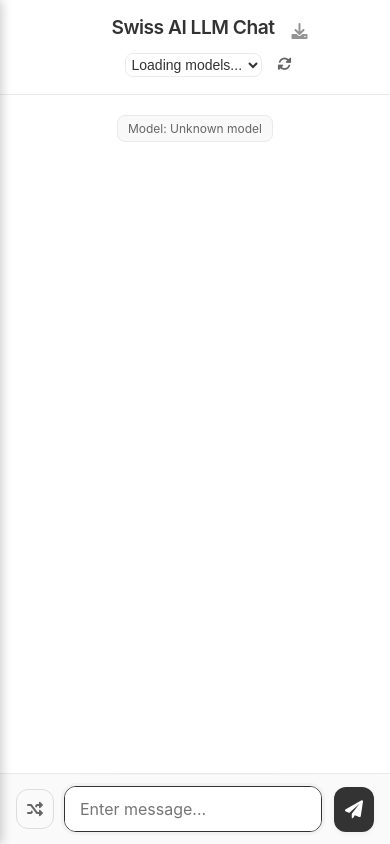
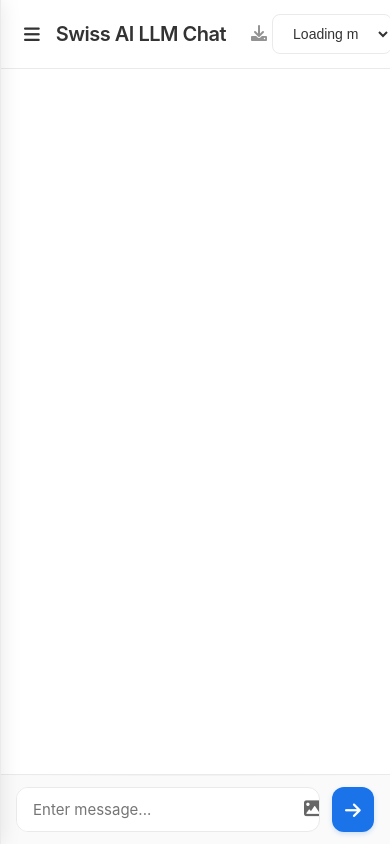
Before and after one commit to swiss-ai/llm-proxy, a FastAPI app: template templates/chat_gui.html in a window 390 px wide. Run offline with FastAPI, Linux system fonts and the light colour scheme; the template is opened without the code that fills it, so the values that code supplies are empty; some libraries are stand-ins or nearby versions.

Commit message:
Restore excluded files after pull

```diff
--- a/static/chat.css
+++ b/static/chat.css
@@ -23,29 +23,135 @@
   display: flex;
   flex-direction: row;
   border: 1px solid #eeeeee;
+  position: relative;
 }
 
 #chatSidebar {
-  width: 280px;
-  min-width: 280px;
+  width: 240px;
   height: 100%;
+  flex-shrink: 0;
   border-right: 1px solid #eaeaea;
   background-color: #fafafa;
   display: flex;
   flex-direction: column;
-  transition: transform 0.3s ease, box-shadow 0.3s ease;
   position: relative;
+  z-index: 10;
+  overflow: hidden;
 }
 
-#chatSidebar::after {
-  content: '';
-  position: absolute;
-  top: 0;
-  right: 0;
-  bottom: 0;
-  width: 1px;
-  background: linear-gradient(to bottom, transparent, rgba(0,0,0,0.03) 40%, rgba(0,0,0,0.03) 60%, transparent);
-  pointer-events: none;
+/* Hide text elements by default */
+.history-title h2,
+.sidebar-header .clear-history-btn,
+.chat-history-item p,
+.chat-history-item .timestamp,
+.new-chat-btn span,
+.info-icon {
+  opacity: 1;
+  white-space: nowrap;
+}
+
+.new-chat-btn {
+  justify-content: flex-start;
+}
+
+.new-chat-btn i {
+  margin-right: 8px;
+  font-size: 14px;
+}
+
+#chatSidebar .new-chat-container {
+  display: flex;
+  align-items: center;
+}
+
+#chatSidebar .import-btn {
+  display: block;
+}
+
+#chatMain {
+  flex-grow: 1;
+  width: calc(100% - 240px);
+  display: flex;
+  flex-direction: column;
+  height: 100%;
+  position: relative;
+  background-color: #ffffff;
+}
+
+/* Mobile layout adjustments */
+@media (max-width: 768px) {
+  .hamburger-menu {
+    display: flex !important;
+    position: static;
+    z-index: 10;
+    margin-right: 8px;
+  }
+
+  #appContainer {
+    flex-direction: column;
+    width: 100%;
+    height: 100vh;
+    margin: 0;
+    border-radius: 0;
+    border: none;
+  }
+
+  #chatSidebar {
+    position: fixed;
+    left: -280px;
+    top: 0;
+    width: 280px;
+    height: 100vh;
+    z-index: 1000;
+    box-shadow: 0 0 20px rgba(0,0,0,0.1);
+    transition: left 0.3s ease;
+    background-color: #fafafa;
+  }
+
+  #chatSidebar.show {
+    left: 0;
+    display: flex;
+  }
+
+  #chatMain {
+    width: 100%;
+  }
+
+  #header {
+    flex-direction: row;
+    justify-content: space-between;
+    align-items: center;
+    padding: 10px 15px;
+    flex-wrap: nowrap;
+  }
+
+  .header-left {
+    display: flex;
+    align-items: center;
+    gap: 8px;
+    flex: 0 0 auto;
+  }
+
+  #header h1 {
+    margin: 0;
+    font-size: 16px;
+    white-space: nowrap;
+    overflow: hidden;
+    text-overflow: ellipsis;
+  }
+
+  .model-selector {
+    display: flex;
+    align-items: center;
+    gap: 5px;
+    flex: 0 0 auto;
+  }
+
+  .custom-dropdown select {
+    max-width: 120px;
+    padding: 5px 8px;
+    font-size: 13px;
+  }
 }
 
 .sidebar-header {
@@ -339,7 +453,7 @@
 }
 
 .btn {
-  background-color: #333;
+  background-color: #1a73e8;
   color: #fff;
   border: none;
   padding: 0;
@@ -352,7 +466,7 @@
   justify-content: center;
   align-items: center;
   transition: all 0.3s ease;
-  box-shadow: 0 2px 5px rgba(0, 0, 0, 0.05);
+  box-shadow: 0 2px 5px rgba(26, 115, 232, 0.2);
 }
 
 .btn i {
@@ -490,85 +624,6 @@
 .chat-history::-webkit-scrollbar-thumb:hover,
 #chatHistoryList::-webkit-scrollbar-thumb:hover {
   background-color: #ccc;
-}
-
-/* Media queries for responsive design */
-@media (max-width: 768px) {
-  #appContainer {
-    flex-direction: column;
-    width: 100%;
-    height: 100vh;
-    margin: 0;
-    border-radius: 0;
-    border: none;
-  }
-
-  #chatSidebar {
-    position: fixed;
-    left: 0;
-    top: 0;
-    bottom: 0;
-    width: 280px;
-    height: 100vh;
-    z-index: 1001;
-    transform: translateX(-100%);
-    box-shadow: 0 0 20px rgba(0,0,0,0.1);
-  }
-
-  #chatSidebar.show {
-    transform: translateX(0);
-  }
-
-  .hamburger-menu {
-    display: flex;
-    position: fixed;
-    top: 15px;
-    left: 15px;
-    z-index: 1000;
-    background-color: #fff;
-    color: #333;
-    border: 1px solid #eaeaea;
-    border-radius: 10px;
-    width: 40px;
-    height: 40px;
-    justify-content: center;
-    align-items: center;
-    cursor: pointer;
-    box-shadow: 0 2px 10px rgba(0,0,0,0.1);
-    transition: all 0.2s ease;
-  }
-
-  .hamburger-menu:hover {
-    background-color: #f8f8f8;
-  }
-
-  .hamburger-menu i {
-    font-size: 18px;
-  }
-
-  #chatMain {
-    width: 100%;
-  }
-
-  #header {
-    flex-direction: column;
-    text-align: center;
-    padding-left: 50px; /* Make room for hamburger menu */
-    padding-top: 15px;
-    padding-bottom: 15px;
-  }
-
-  #header h1 {
-    margin-bottom: 10px;
-  }
-
-  .chat-history {
-    padding: 20px;
-  }
-
-  .container {
-    max-width: 85%;
-  }
 }
 
 /* Drag area styles with improved design */
@@ -672,100 +727,19 @@
   margin-bottom: 10px;
 }
 
-.parallel-response-container {
-  margin-top: 10px;
-  align-self: center;
-  display: flex;
-  gap: 20px;
-  width: 100%;
-  justify-content: center;
-}
-
-/* Adjust message styles for smartphones */
 @media (max-width: 768px) {
-  #appContainer {
-    flex-direction: column;
-    width: 100%;
-    height: 100vh;
-    margin: 0;
-    border-radius: 0;
-  }
-
-  #chatSidebar {
-    position: fixed;
-    left: 0;
-    top: 0;
-    bottom: 0;
-    width: 250px;
-    height: 100vh;
-    z-index: 1001;
-    transform: translateX(-100%);
-    box-shadow: 2px 0 10px rgba(0,0,0,0.2);
-  }
-
-  #chatSidebar.show {
-    transform: translateX(0);
-  }
-
-  .hamburger-menu {
-    display: flex;
-  }
-
-  #chatMain {
-    width: 100%;
-  }
-
-  .btn {
-    padding: 10px;
-    font-size: 20px;
-  }
-
-  .parallel-btn {
-    padding: 10px;
-    font-size: 20px;
-  }
-
-  .chat-history .container {
-    max-width: 100%;
-  }
-
-  #header {
-    flex-direction: column;
-    text-align: center;
-    padding-left: 50px; /* Make room for hamburger menu */
-  }
-
-  #header h1,
-  .model-selector {
-    width: 100%;
-    font-size: larger;
-  }
-
-  .custom-dropdown select {
-    max-width: none;
-    padding: 2px;
-  }
-
-  .message-input-wrapper {
-    flex-grow: 1;
-  }
-
-  .input-field {
-    font-size: 16px;
-    padding: 12px 15px;
-  }
-
-  .image-upload-btn {
-    padding: 0 10px;
-  }
-
   .parallel-container {
     flex-direction: column;
     gap: 10px;
+    width: 100%;
   }
 
   .parallel-response {
     max-width: 100%;
+  }
+
+  .container {
+    max-width: 85%;
   }
 }
 
@@ -915,9 +889,29 @@
   50% { transform: scale(1); opacity: 1; }
 }
 
-/* Hide hamburger menu on desktop */
+/* Hamburger menu */
 .hamburger-menu {
-  display: none; /* Hidden by default, only shown on mobile */
+  display: none;
+  background: none;
+  border: none;
+  color: #333;
+  font-size: 18px;
+  cursor: pointer;
+  padding: 8px;
+  border-radius: 6px;
+  transition: background-color 0.2s ease;
+  align-items: center;
+  justify-content: center;
+  width: 36px;
+  height: 36px;
+}
+
+.hamburger-menu:hover {
+  background-color: #f8f8f8;
+}
+
+.hamburger-menu i {
+  font-size: 18px;
 }
 
 /* Add export button styles */
@@ -1036,3 +1030,7 @@
   display: block;
   text-align: center;
 }
+
+#parallelBtn {
+  display: none;
+}
--- a/templates/chat_gui.html
+++ b/templates/chat_gui.html
@@ -9,6 +9,23 @@
     <link rel="stylesheet" href="https://cdn.jsdelivr.net/npm/katex@0.16.8/dist/katex.min.css">
     <script src="https://cdn.jsdelivr.net/npm/katex@0.16.8/dist/katex.min.js"></script>
     <script src="https://cdn.jsdelivr.net/npm/katex@0.16.8/dist/contrib/auto-render.min.js"></script>
+    <!-- PrismJS for syntax highlighting -->
+    <link rel="stylesheet" href="https://cdn.jsdelivr.net/npm/prismjs@1.29.0/themes/prism.min.css">
+    <script src="https://cdn.jsdelivr.net/npm/prismjs@1.29.0/prism.min.js"></script>
+    <script src="https://cdn.jsdelivr.net/npm/prismjs@1.29.0/components/prism-python.min.js"></script>
+    <script src="https://cdn.jsdelivr.net/npm/prismjs@1.29.0/components/prism-javascript.min.js"></script>
+    <script src="https://cdn.jsdelivr.net/npm/prismjs@1.29.0/components/prism-java.min.js"></script>
+    <script src="https://cdn.jsdelivr.net/npm/prismjs@1.29.0/components/prism-c.min.js"></script>
+    <script src="https://cdn.jsdelivr.net/npm/prismjs@1.29.0/components/prism-cpp.min.js"></script>
+    <script src="https://cdn.jsdelivr.net/npm/prismjs@1.29.0/components/prism-csharp.min.js"></script>
+    <script src="https://cdn.jsdelivr.net/npm/prismjs@1.29.0/components/prism-bash.min.js"></script>
+    <script src="https://cdn.jsdelivr.net/npm/prismjs@1.29.0/components/prism-json.min.js"></script>
+    <script src="https://cdn.jsdelivr.net/npm/prismjs@1.29.0/components/prism-markdown.min.js"></script>
+    <script src="https://cdn.jsdelivr.net/npm/prismjs@1.29.0/components/prism-css.min.js"></script>
+    <script src="https://cdn.jsdelivr.net/npm/prismjs@1.29.0/components/prism-sql.min.js"></script>
+    <script src="https://cdn.jsdelivr.net/npm/prismjs@1.29.0/components/prism-typescript.min.js"></script>
+    <script src="https://cdn.jsdelivr.net/npm/prismjs@1.29.0/components/prism-jsx.min.js"></script>
+    <script src="https://cdn.jsdelivr.net/npm/prismjs@1.29.0/components/prism-tsx.min.js"></script>
     <script>
       // Initialize LaTeX rendering as soon as the KaTeX library is loaded
       document.addEventListener("DOMContentLoaded", function() {
@@ -32,6 +49,10 @@
             const chatOutput = document.getElementById('chatOutput');
             if (chatOutput) {
               window.renderMathInElement(chatOutput, window.katexOptions);
+              // Also highlight any code blocks
+              if (window.Prism) {
+                Prism.highlightAllUnder(chatOutput);
+              }
             }
           }, 500);
         }
@@ -41,15 +62,88 @@
     <link rel="icon" href="static/images/swiss-ai-logo-small.png">
     <link rel="stylesheet" href="static/chat.css">
     <!-- TEMPLATES -->
-    <!-- <script defer src="keys.js"></script> -->
+    <script defer src="keys.js"></script>
+    <script>
+      // Load apertus.json if no chat history exists
+      document.addEventListener('DOMContentLoaded', function() {
+        // Check if localStorage is empty or only contains an empty chat
+        const savedChats = localStorage.getItem('chatHistory');
+        let isEmpty = true;
+
+        if (savedChats) {
+          try {
+            const chats = JSON.parse(savedChats);
+            const chatIds = Object.keys(chats);
+
+            // Check if there's any chat with messages
+            for (const id of chatIds) {
+              if (chats[id].messages && chats[id].messages.length > 0) {
+                isEmpty = false;
+                break;
+              }
+            }
+
+            // If only empty chats exist, remove them
+            if (isEmpty && chatIds.length > 0) {
+              localStorage.removeItem('chatHistory');
+            }
+          } catch (e) {
+            console.error('Error parsing chat history:', e);
+            localStorage.removeItem('chatHistory');
+          }
+        }
+
+        // Load apertus.json if storage is empty or only had empty chats
+        if (!savedChats || isEmpty) {
+          // Server path (works with http server)
+          loadFile('apertus.json');
+
+          // Alternative file path (helps with local file access)
+          setTimeout(function() {
+            // If we still don't have chat history after trying the first path
+            if (!localStorage.getItem('chatHistory')) {
+              loadFile('/apertus.json');
+            }
+          }, 100);
+
+          // Function to load JSON file from server
+          function loadFile(filePath) {
+            const xhr = new XMLHttpRequest();
+            xhr.open('GET', filePath, true);
+            xhr.onload = function() {
+              if (xhr.status === 200) {
+                try {
+                  const data = JSON.parse(xhr.responseText);
+                  const chatId = 'chat_' + Date.now();
+                  const chat = {
+                    id: chatId,
+                    timestamp: new Date().toISOString(),
+                    dateCreated: data.dateCreated || new Date().toISOString(),
+                    modelName: data.modelName || "",
+                    messages: data.messages || []
+                  };
+                  const chats = { [chatId]: chat };
+                  localStorage.setItem('chatHistory', JSON.stringify(chats));
+                  // Reload page to show the loaded chat
+                  window.location.reload();
+                } catch (err) {
+                  console.error('Error processing JSON:', err);
+                }
+              }
+            };
+            xhr.onerror = function() {
+              console.error('Error loading JSON file:', filePath);
+            };
+            xhr.send();
+          }
+        }
+      });
+    </script>
     <!-- TEMPLATES -->
     <script>const API_KEY = "{{ apiKey }}";</script>
-    <script defer src="static/chat.js"></script>
+    <!-- <script defer src="static/chat.js"></script> -->
   </head>
   <body>
-    <button id="hamburgerMenu" class="hamburger-menu">
-      <i class="fas fa-bars"></i>
-    </button>
     <div id="appContainer">
       <div id="chatSidebar">
         <div class="sidebar-header">
@@ -65,7 +159,7 @@
         </div>
         <div class="new-chat-container">
           <button id="newChatBtn" class="new-chat-btn">
-            <i class="fas fa-plus"></i> New Chat
+            <i class="fas fa-plus"></i> <span>New Chat</span>
           </button>
           <button id="importChatBtn" class="import-btn" title="Import chat">
             <i class="fas fa-file-import"></i>
@@ -81,6 +175,9 @@
           <!-- OFFLINETEST -->
           <!-- <h1>Swiss AI LLM Chat <span>(Offline Test Mode)</span></h1>  -->
           <!-- OFFLINETEST -->
+          <button id="hamburgerMenu" class="hamburger-menu" data-action="toggle-sidebar" onclick="document.getElementById('chatSidebar').classList.toggle('show');return false;">
+            <i class="fas fa-bars"></i>
+          </button>
           <div class="header-left">
             <h1>Swiss AI LLM Chat</h1>
             <button id="exportChatBtn" class="export-btn" title="Export current chat">
@@ -103,6 +200,7 @@
         </div>
         <form id="chatForm" action="javascript:void(0)">
           <div class="input-container">
+            <!-- Incredible Ancient Technology Lost to Time -->
             <button type="button" id="parallelBtn" class="parallel-btn" title="Get parallel responses">
               <i class="fas fa-random"></i>
             </button>
@@ -114,7 +212,7 @@
               <input type="file" id="imageFileInput" accept="image/*" multiple style="display: none;">
             </div>
             <button type="submit" id="sendBtn" class="btn">
-              <i class="fas fa-paper-plane"></i>
+              <i class="fas fa-arrow-right"></i>
             </button>
           </div>
         </form>
```
Also changed, not shown: other parts of static/chat.css (+43 -15 lines), static/chat.js (+47 -9 lines).
